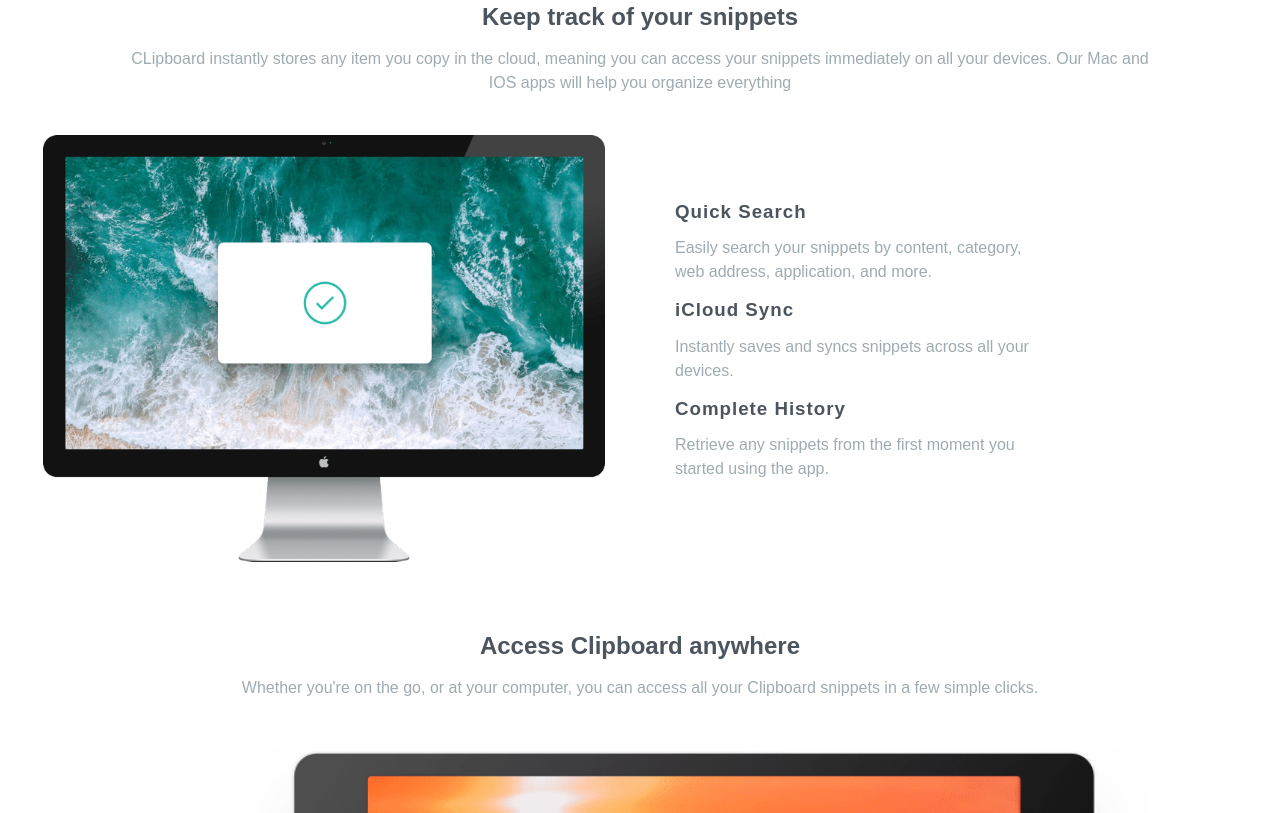
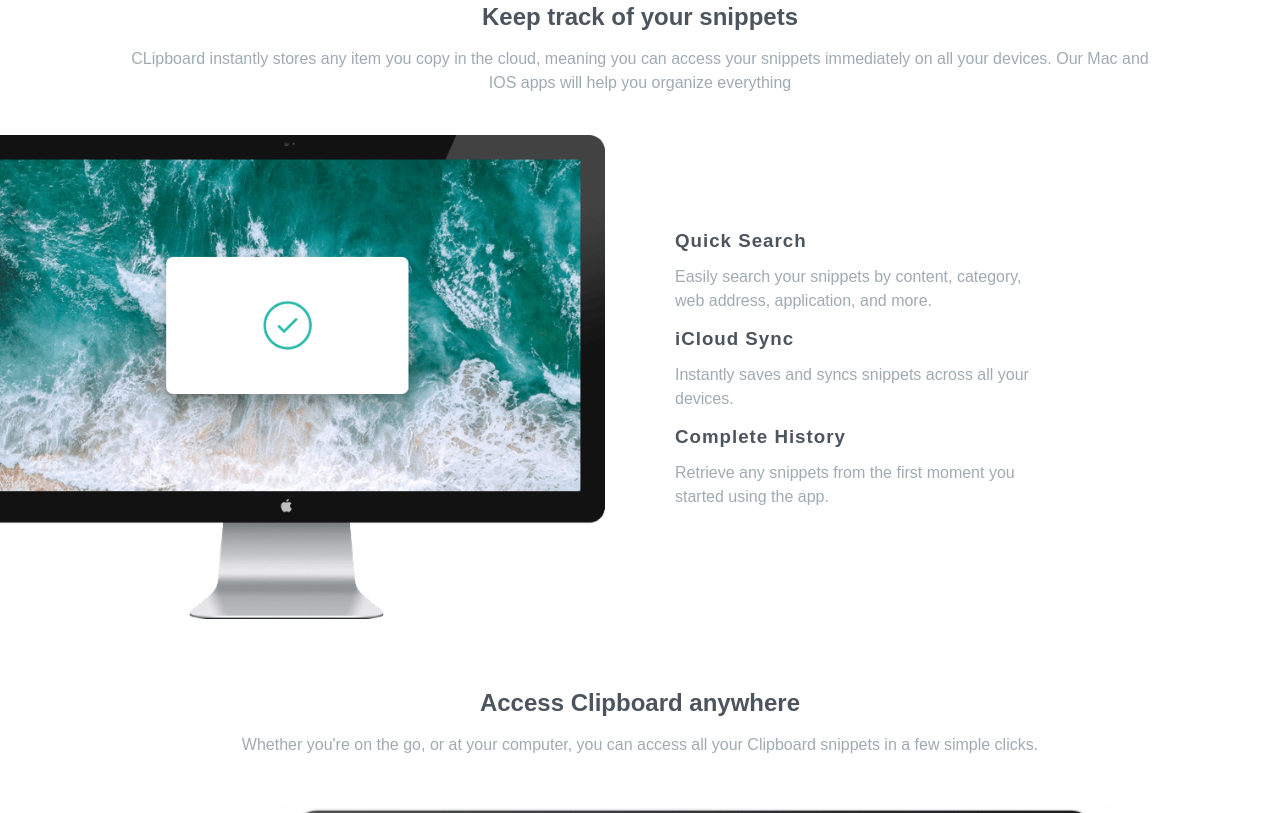
Before and after one commit to KingBogo303/clipboard-landing-page, a plain HTML site: page index.html in a window 1280 px wide. Shown: the part 867-1680 px from the top of the page. Drawn offline with Linux system fonts and the light colour scheme; a web font is replaced by a local one.

Commit message:
cleanup styles

```diff
--- a/index.css
+++ b/index.css
@@ -97,8 +97,8 @@ button {
 }
 .grid-w-img img {
   position: relative;
-  left: -50%;
-  width: 150%;
+  left: -70%;
+  width: 170%;
 }
 
 /* access section */
@@ -116,7 +116,6 @@ section.access .text-section {
 /* Supercharge section */
 .container {
   text-align: center;
-  padding-inline: 10%;
   display: grid;
   gap: 2rem;
   justify-content: center;
```
